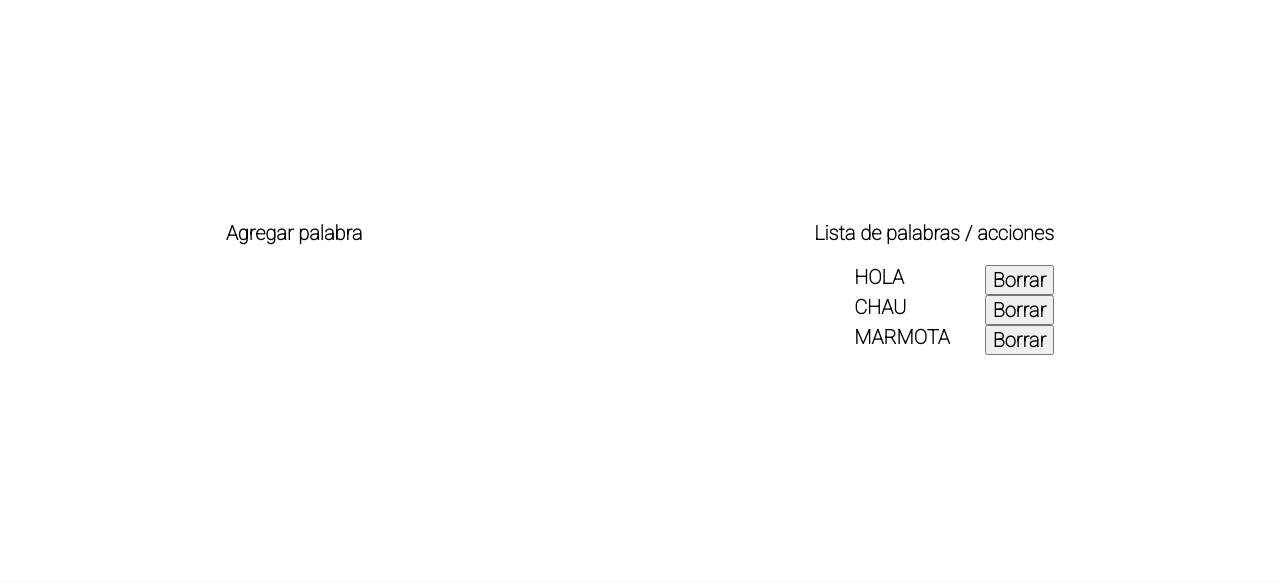
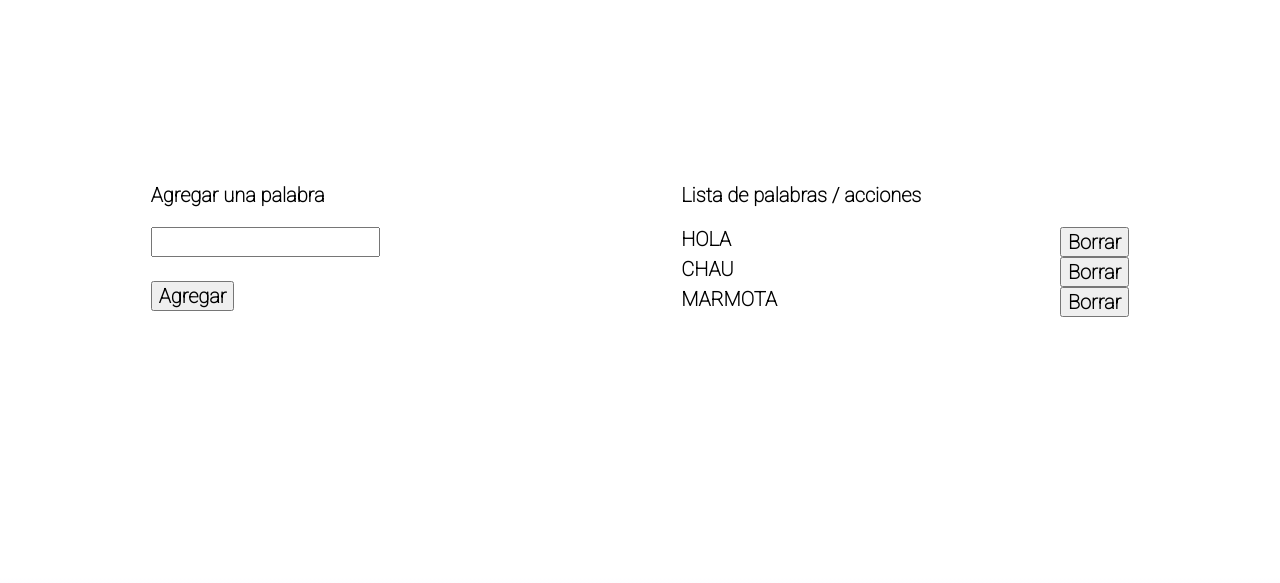
Before and after one commit to MartinPanelo/Ahorcado, a plain HTML site: page index.html in a window 1280 px wide. Both pictures are taken after a click on the link "Glosario de palabras". Shown: the part 102-685 px from the top of the page. Drawn offline with Linux system fonts and the light colour scheme.

Commit message:
se agrego la funcionalidad de agregar una palabra nueva al listado

```diff
--- a/index.html
+++ b/index.html
@@ -31,13 +31,18 @@
 
 
 
-        <div>
-          <p>Agregar palabra</p>
+        <div >
+          <p><label>Agregar una palabra</label></p>
        <!--    un text area para la palabra y un boton
           que diga agregar palabra -->
+
+          <input type="text"  id="input1" ><br><br>
+          <button type="button" onclick="agregarPalabra()">Agregar</button>
+
+
         </div>
 
-        <div>
+        <div class="contenedor-lista">
           <p>Lista de palabras / acciones</p>
 
           <ol id="myList"></ol>
--- a/script.js
+++ b/script.js
@@ -3,16 +3,29 @@ let button2 = document.getElementById("BDos");
 let menu = document.getElementById("menu");
 let dic = document.getElementById("d");
 let list = document.getElementById("myList");
+
 /* --------------------------------- */
 
 let palabras = ["HOLA", "CHAU", "MARMOTA"];
-var mi_array = ["cero", "uno", "dos", "tres", "cuatro"];
+// var mi_array = ["cero", "uno", "dos", "tres", "cuatro"];
 init();
 
 function init() {
   menu.style.display = "visibility"; // 'none'
   d.style.display = "none"; // 'none'
 }
+
+function agregarPalabra(){
+
+
+
+  palabras.push(document.getElementById("input1").value);
+
+ glosario();
+}
+
+
+
 
 function borrar(b) {
   palabras.splice(b, 1);
@@ -40,6 +53,7 @@ function glosario() {
 
     list.appendChild(ul);
     ul.appendChild(b);
+
   });
 }
 
--- a/style.css
+++ b/style.css
@@ -82,8 +82,21 @@ body{
   width: 100%;   */
    height: 120px;
  }
+ .contenedor-lista::-webkit-scrollbar {
+  display: none;
+}
+.contenedor-lista{
 
 
+  width: 35%;
+
+  height: 250px;
+  overflow-y: scroll;
+
+}
+ol {
+  padding-left: 0px;
+}
 .lista{
  /*  js: display:flex; */
   justify-content:space-around;
```
